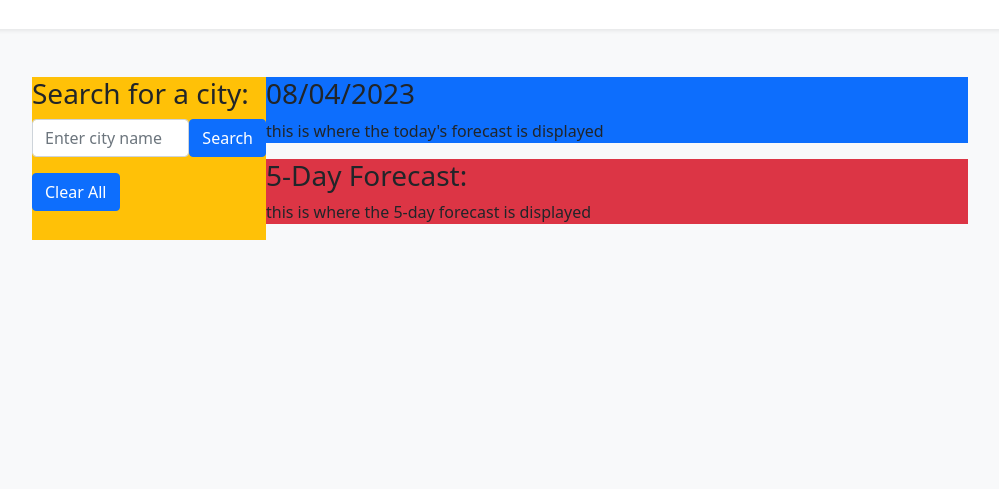
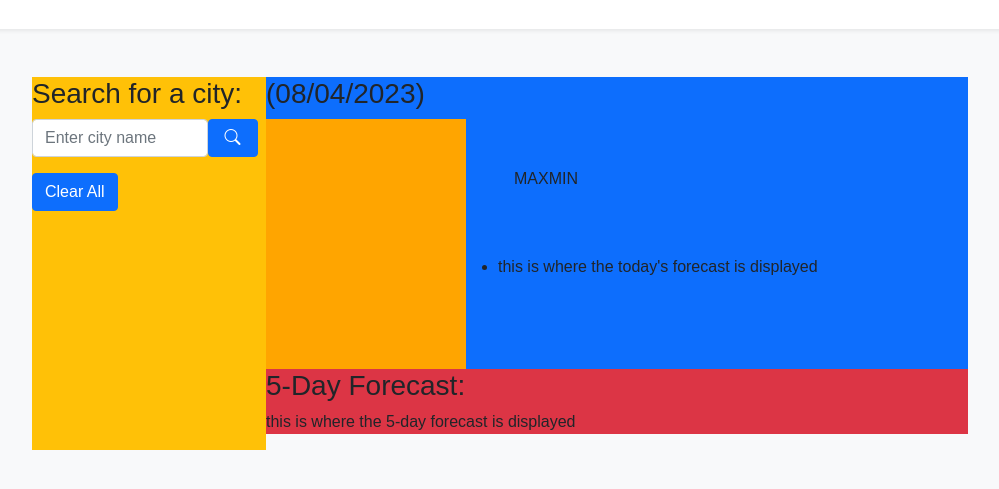
Before and after one commit to trahy/w6-weather-dashboard, a plain HTML site: page index.html in a window 1280 px wide. Shown: the part 75-564 px from the top of the page, without its empty margins (140-1139 px from the left). Drawn offline with nearby package versions, Linux system fonts and the light colour scheme.

Commit message:
adjusted structure

```diff
--- a/assets/script.js
+++ b/assets/script.js
@@ -2,8 +2,23 @@ var searchHistory = []
 
 //
 // DELETE BEFORE COMMIT
+var apiKey = "c3fc82326b5204d58c40763d162c915e"
 // DELETE BEFORE COMMIT
 //
 
 // set current date
-$('#current-date').text(dayjs().format('MM/DD/YYYY'));
+$('#current-date').text(dayjs().format('(MM/DD/YYYY)'));
+
+// calling weather api function
+var getWeather = function (city) {
+    var weatherAPI = "https://api.openweathermap.org/data/2.5/weather?q=" + city + "&units=metric&appid=" + this.apiKey;
+
+    // makes a request to the url
+    fetch(weatherAPI)
+        .then(function (response) {
+            return response.json();
+        })
+        .then(function (data) {
+            console.log(data)
+        })
+}
--- a/assets/style.css
+++ b/assets/style.css
@@ -1,11 +1,19 @@
 * {
+    margin: 0;
+    padding: 0;
+    font-family: Arial, Helvetica, sans-serif;
+    text-decoration: none;
     box-sizing: border-box;
-    text-decoration: none;
-    margin: 0;
 }
 
-h1 {
+#title {
     font-family: 'Archivo Black', sans-serif;
+}
+
+#today-img {
+    background-color: orange;
+    width: 200px;
+    height: 250px;
 }
 
 /* .right-container {
--- a/index.html
+++ b/index.html
@@ -6,13 +6,14 @@
     <meta name="viewport" content="width=device-width, initial-scale=1.0">
     <link href="https://fonts.googleapis.com/css2?family=Archivo+Black&display=swap" rel="stylesheet">
     <link href="https://cdn.jsdelivr.net/npm/bootstrap@5.1.3/dist/css/bootstrap.min.css" rel="stylesheet">
+    <link rel="stylesheet" href="https://cdn.jsdelivr.net/npm/bootstrap-icons@1.10.5/font/bootstrap-icons.css">
     <link rel="stylesheet" href="assets/style.css" />
     <title>Weather Dashboard</title>
 </head>
 
 <body class="bg-light">
     <header class="bg-white py-4 text-center text-black text-opacity-25 shadow-sm">
-        <h1>Weather Dashboard</h1>
+        <h1 id="title">Weather Dashboard</h1>
     </header>
 
     <div class="container-fluid d-flex w-75 mt-5">
@@ -20,14 +21,14 @@
         <aside class="left-container col-3 bg-warning">
             <h3>Search for a city:</h3>
             <div class="d-flex">
-                <input type="text" class="w-75 form-control" placeholder="Enter city name">
-                <button type="submit" class="btn btn-primary">Search</button>
+                <input type="text" class="w-75 form-control rounded-start" placeholder="Enter city name">
+                <button type="submit" class="px-3 btn btn-primary bi bi-search"></button>
             </div>
             <div>
                 <ul id="search-history" class="search-list">
                     <!-- search history goes here -->
                 </ul>
-                <button type="submit" class="btn btn-primary">Clear All</button>
+                <button type="submit" class="btn btn-primary ">Clear All</button>
             </div>
         </aside>
 
@@ -36,8 +37,21 @@
             <section class="info-card city-name date bg-primary">
                 <h3 id="current-date"></h3>
                 <!-- today's date -->
-                <!-- today's weather info -->
-                <p>this is where the today's forecast is displayed</p>
+                <div class="d-flex">
+                    <div id="today-img"></div>
+                    <div>
+                        <div class="d-flex p-5">
+                            <p id="max-temp">MAX</p>
+                            <p id="min-temp">MIN</p>
+                        </div>
+                        <div>
+                            <!-- today's weather info -->
+                            <ul id="today-info">
+                                <li>this is where the today's forecast is displayed</li>
+                            </ul>
+                        </div>
+                    </div>
+                </div>
             </section>
 
             <section id="forecast" class="bg-danger">
```
